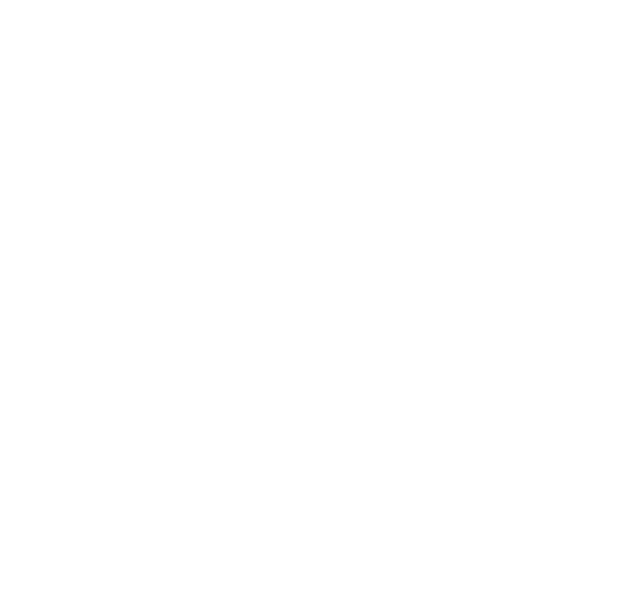
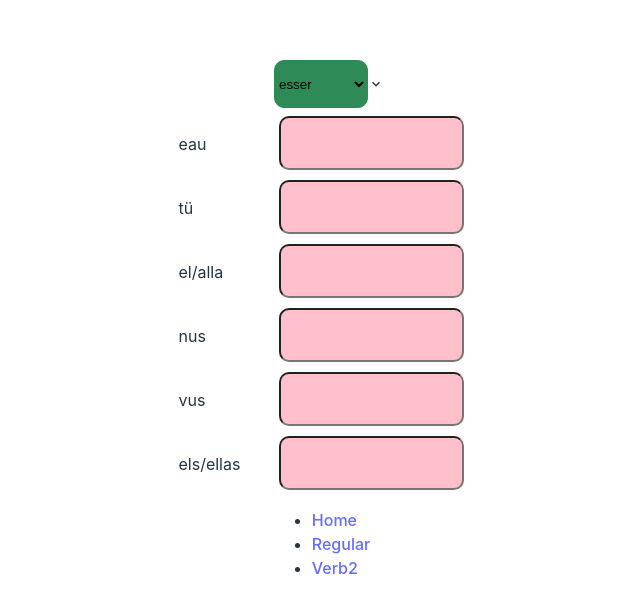
Before and after one commit to karolinakantorska/puter, a React (Vite) app: page / in a window 1280 px wide. Shown: the part 196-808 px from the top of the page, without its empty margins (319-959 px from the left). Built offline with nearby package versions, Linux system fonts and the light colour scheme.

Commit message:
more verbs

```diff
--- a/src/App.tsx
+++ b/src/App.tsx
@@ -12,13 +12,10 @@
   return (
     <BrowserRouter>
       <Routes>
-        <Route path="/" element={<></>}>
-          <Route index element={<Home />} />
-          <Route path={routes.regular} element={<Regular />} />
-          <Route path={routes.verb2} element={< Verb2 />} />
-        </Route>
 
-
+        <Route path="/" element={<Home />} />
+        <Route path={routes.regular} element={<Regular />} />
+        <Route path={routes.verb2} element={< Verb2 />} />
 
       </Routes>
     </BrowserRouter>
```
